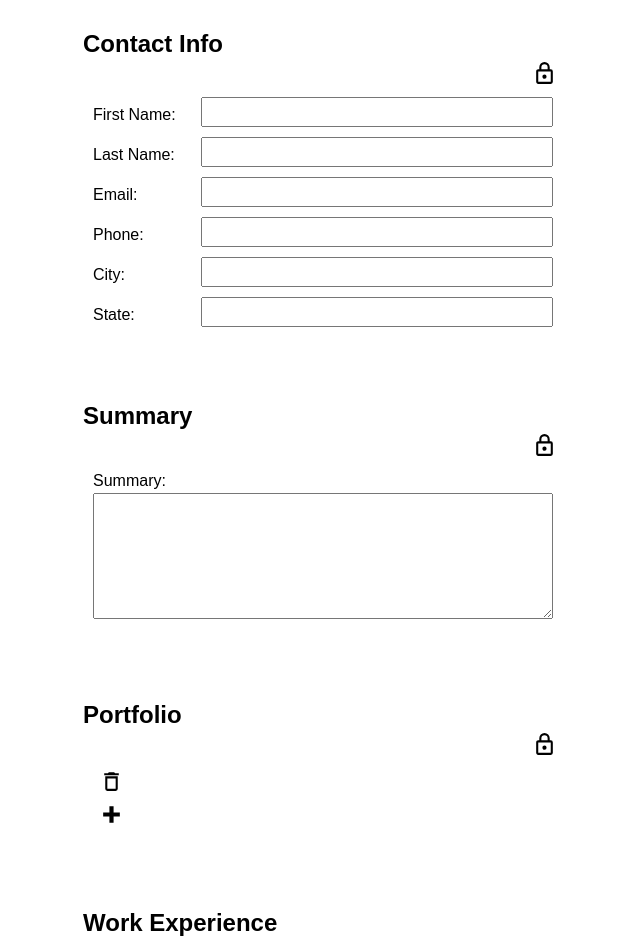
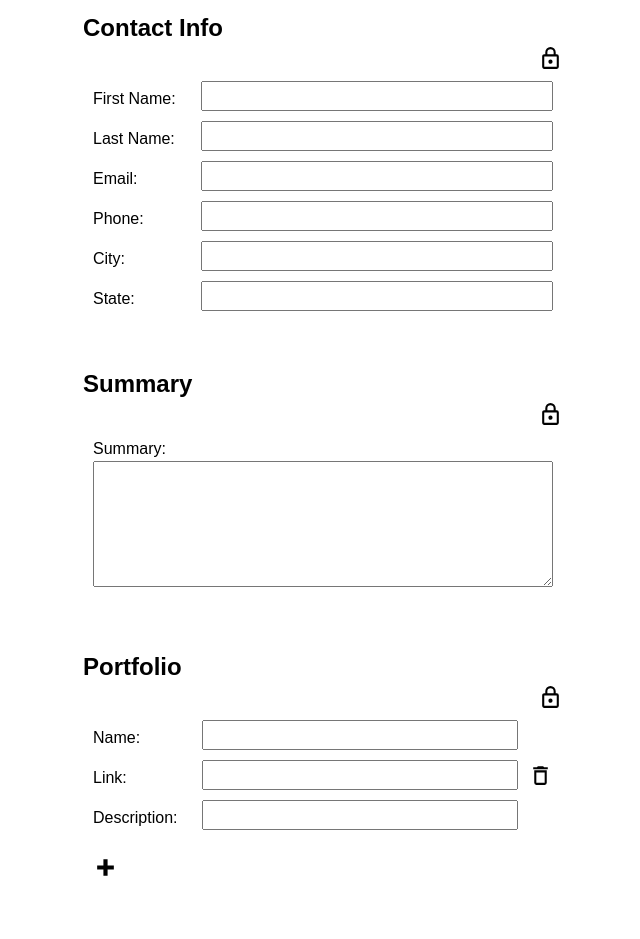
Before and after one commit to tlupien-personal/odin-cv-application, a React (Vite) app: page / in a window 1280 px wide. Shown: the top 939 px of the page, without its empty margins (317-957 px from the left). Built offline with nearby package versions, Linux system fonts and the light colour scheme.

Commit message:
Do portfolio section
First pass at portfolio section, which is both "expandable" and
"lockable". Includes (minimal) styling.

```diff
--- a/src/components/Expandable.jsx
+++ b/src/components/Expandable.jsx
@@ -1,5 +1,6 @@
 import { useState } from "react";
 import IconButton from "./IconButton";
+import "../styles/expandable.css";
 
 const Expandable = function ({ isLocked, renderItem }) {
   const [items, setItems] = useState([crypto.randomUUID()]);
@@ -9,19 +10,26 @@ const Expandable = function ({ isLocked, renderItem }) {
   };
 
   return (
-    <div>
+    <div className="expandable">
       {items.map((item) => (
-        <div key={item}>
+        <div className="expandable-row" key={item}>
           {renderItem(isLocked)}
           {!isLocked && (
             <IconButton
+              className="delete-btn"
               iconName="delete"
               handleClick={() => setItems(items.filter((i) => i !== item))}
             />
           )}
         </div>
       ))}
-      {!isLocked && <IconButton iconName="add" handleClick={() => addItem()} />}
+      {!isLocked && (
+        <IconButton
+          className="add-btn"
+          iconName="add"
+          handleClick={() => addItem()}
+        />
+      )}
     </div>
   );
 };
--- a/src/components/FormDisplay.jsx
+++ b/src/components/FormDisplay.jsx
@@ -3,6 +3,7 @@ import { SectionContext } from "./SectionContext";
 import "../styles/formDisplay.css";
 import ContactInfoDisplayForm from "./specifics/ContactInfoDisplayForm";
 import SummaryDisplayForm from "./specifics/SummaryDisplayForm";
+import PortfolioDisplayForm from "./specifics/PortfolioDisplayForm";
 
 const FormDisplay = function ({ isLocked }) {
   const leafType = useContext(SectionContext);
@@ -29,6 +30,14 @@ const FormDisplay = function ({ isLocked }) {
           handleChange={handleChange}
         />
       );
+    case "portfolio":
+      return (
+        <PortfolioDisplayForm
+          isLocked={isLocked}
+          data={data}
+          handleChange={handleChange}
+        />
+      );
     default:
       return null;
   }
--- a/src/components/Lockable.jsx
+++ b/src/components/Lockable.jsx
@@ -9,7 +9,7 @@ const Lockable = function ({ renderItem }) {
     <div className="lockable">
       {renderItem(isLocked)}
       <IconButton
-        className="lockable"
+        className="lockable-btn"
         iconName={isLocked ? "unlock" : "lock"}
         handleClick={(e) => {
           e.preventDefault();
--- /dev/null
+++ b/src/components/specifics/PortfolioDisplayForm.jsx
@@ -0,0 +1,29 @@
+import ContactInfoDisplayForm from "./ContactInfoDisplayForm";
+import FormHelper from "./FormHelper.jsx";
+
+const PortfolioDisplayForm = function ({ isLocked, data, handleChange }) {
+  if (isLocked) {
+    return (
+      <div>
+        <p>
+          <a href={data.link}>{data.text}</a>
+        </p>
+        <p>{data.description}</p>
+      </div>
+    );
+  } else {
+    return (
+      <FormHelper
+        fields={[
+          { id: "text", labelText: "Name: ", type: "text" },
+          { id: "link", labelText: "Link: ", type: "url" },
+          { id: "description", labelText: "Description: ", type: "text" },
+        ]}
+        data={data}
+        handleChange={handleChange}
+      />
+    );
+  }
+};
+
+export default PortfolioDisplayForm;
--- a/src/styles/container.css
+++ b/src/styles/container.css
@@ -1,6 +1,6 @@
 div.container {
   max-width: 500px;
-  margin: 2vh auto;
+  margin: 0 auto;
   padding: 10px;
 }
 
--- /dev/null
+++ b/src/styles/expandable.css
@@ -0,0 +1,11 @@
+div.expandable {
+  display: flex;
+  flex-direction: column;
+  gap: 25px;
+}
+
+div.expandable-row {
+  display: grid;
+  grid-template-columns: 1fr 25px;
+  gap: 10px;
+}
--- a/src/styles/iconButton.css
+++ b/src/styles/iconButton.css
@@ -1,9 +1,10 @@
 button {
   background-color: transparent;
   border: none;
+  padding: 0;
 }
 
-button.lockable {
+.lockable-btn {
   position: absolute;
   top: 0;
   right: 0;
```
